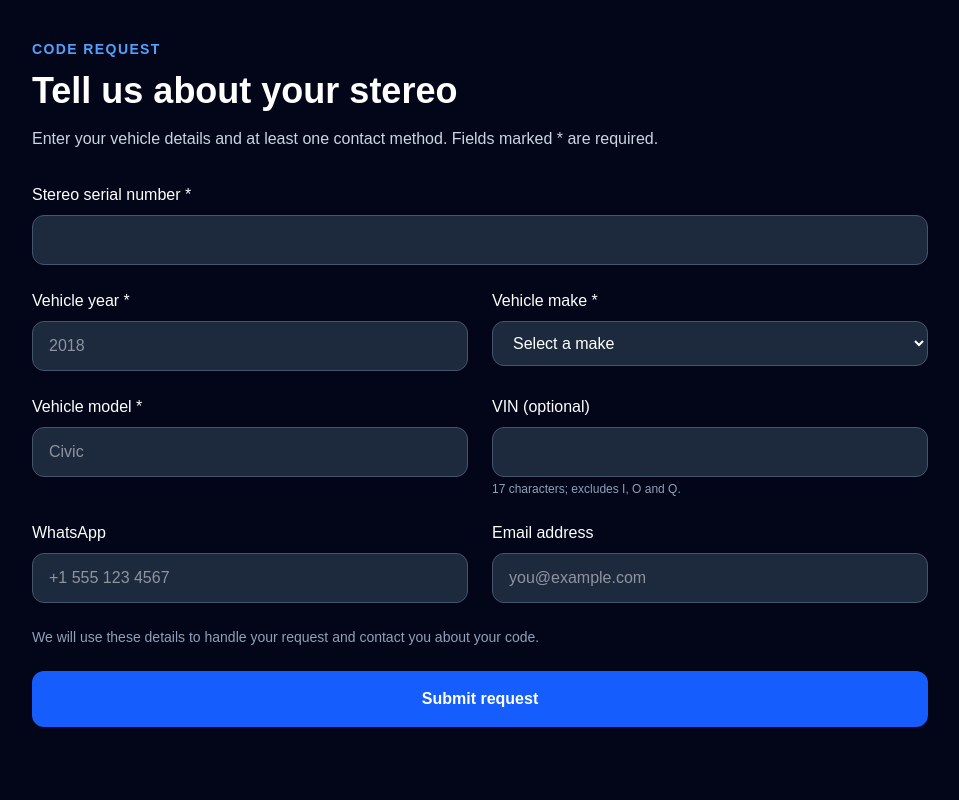
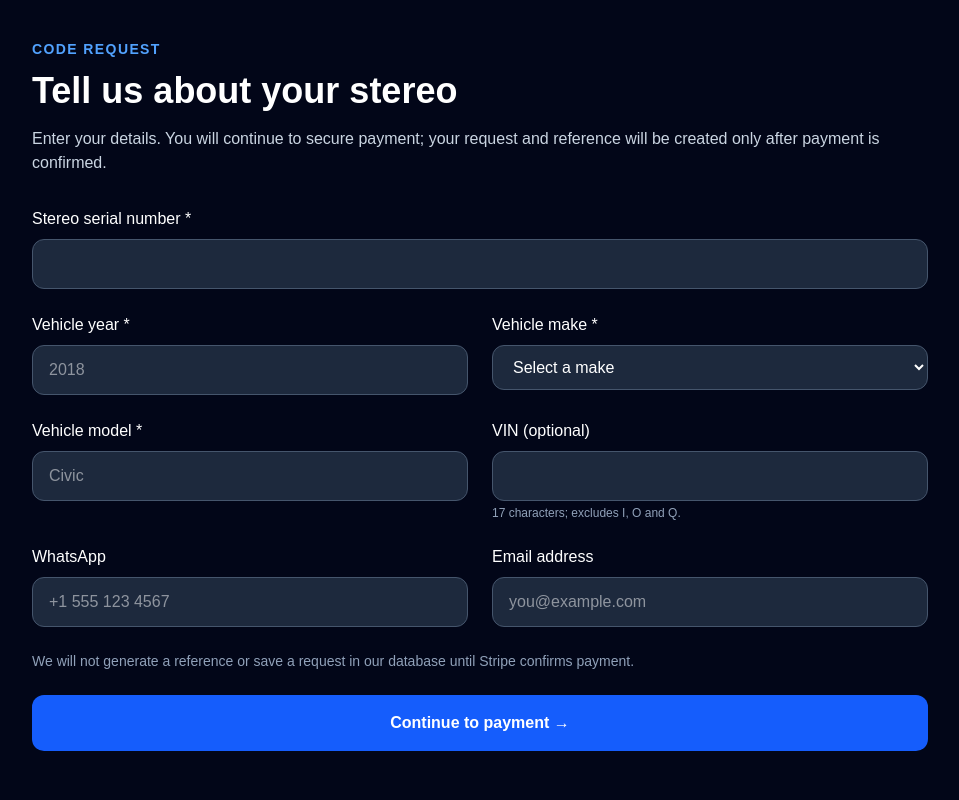
Before and after one commit to victornada2001-hash/Auto-Stereo-Codes---Car-Radio-Code-Service, a Next.js app in the folder app/: page / in a window 1280 px wide. Shown: the part 2300-3100 px from the top of the page, without its empty margins (160-1119 px from the left). Built offline with nearby package versions, Linux system fonts and the light colour scheme.

Commit message:
Redirect request form to Stripe checkout

```diff
--- a/app/app/page.tsx
+++ b/app/app/page.tsx
@@ -1,7 +1,8 @@
 "use client";
 
-import { useState, type FormEvent } from "react";
+import { useState } from "react";
 import Image from "next/image";
+import CheckoutRequestForm from "./CheckoutRequestForm";
 
 const brands = [
   "HONDA",
@@ -15,71 +16,6 @@ const brands = [
   "MERCEDES-BENZ",
   "AUDI",
 ];
-
-
-function RequestForm({ language }: { language: "en" | "es" }) {
-  const es = language === "es";
-  const [brand, setBrand] = useState("");
-  const [busy, setBusy] = useState(false);
-  const [message, setMessage] = useState("");
-  const [saved, setSaved] = useState(false);
-  const inputStyle = "mt-2 w-full rounded-xl border border-slate-600 bg-slate-800 px-4 py-3 text-white outline-none focus:border-blue-400 focus:ring-2 focus:ring-blue-400/30";
-  async function submit(event: FormEvent<HTMLFormElement>) {
-    event.preventDefault();
-    const form = event.currentTarget;
-    const data = new FormData(form);
-    const phone = String(data.get("phone") || "").trim();
-    const email = String(data.get("email") || "").trim();
-    setSaved(false);
-    if (!phone && !email) {
-      setMessage(es ? "Agrega tu WhatsApp o tu correo electrónico para poder contactarte." : "Add your WhatsApp number or email so we can contact you.");
-      return;
-    }
-    setBusy(true); setMessage("");
-    try {
-      const response = await fetch("/api/requests", {
-        method: "POST", headers: { "Content-Type": "application/json" },
-        body: JSON.stringify({ serial: data.get("serial"), year: data.get("year"), brand: brand === "OTHER" ? data.get("otherBrand") : brand, model: data.get("model"), phone, email, vin: data.get("vin"), language })
-      });
-      const result = await response.json();
-      if (!response.ok) {
-        setMessage(result.code === "NOT_CONFIGURED"
-          ? (es ? "Estamos preparando la recepción de solicitudes. Tus datos todavía no se han guardado; vuelve cuando el servicio esté habilitado." : "We are preparing request submissions. Your details have not been saved yet; please return when the service is ready.")
-          : result.code === "INVALID_INPUT"
-          ? (es ? "Revisa tus datos. Usa un teléfono válido o un correo electrónico y, si incluyes VIN, escribe sus 17 caracteres." : "Check your details. Use a valid phone number or email and, if provided, a 17-character VIN.")
-          : (es ? "No pudimos guardar la solicitud. Inténtalo de nuevo." : "We could not save your request. Please try again."));
-        return;
-      }
-      setSaved(true);
-      setMessage((es ? "Solicitud guardada. Tu folio es " : "Request saved. Your reference is ") + result.reference);
-      form.reset(); setBrand("");
-    } catch {
-      setMessage(es ? "No pudimos conectar. Tus datos no se han confirmado; inténtalo de nuevo." : "Unable to connect. Your request has not been confirmed; please try again.");
-    } finally { setBusy(false); }
-  }
-  return (
-    <section id="request-form" className="scroll-mt-24 bg-slate-950 px-6 py-20 text-white">
-      <div className="mx-auto max-w-4xl">
-        <p className="text-sm font-bold uppercase tracking-widest text-blue-400">{es ? "Solicitud de código" : "Code request"}</p>
-        <h2 className="mt-3 text-3xl font-bold md:text-4xl">{es ? "Cuéntanos sobre tu estéreo" : "Tell us about your stereo"}</h2>
-        <p className="mt-4 text-slate-300">{es ? "Completa los datos del vehículo y deja al menos un medio de contacto. Los campos con * son obligatorios." : "Enter your vehicle details and at least one contact method. Fields marked * are required."}</p>
-        <form onSubmit={submit} className="mt-8 grid gap-6 sm:grid-cols-2">
-          <label className="sm:col-span-2">{es ? "Número de serie del estéreo *" : "Stereo serial number *"}<input name="serial" required maxLength={100} autoComplete="off" className={inputStyle} /></label>
-          <label>{es ? "Año del vehículo *" : "Vehicle year *"}<input name="year" type="number" required min={1900} max={new Date().getFullYear()+1} placeholder="2018" className={inputStyle} /></label>
-          <label>{es ? "Marca del vehículo *" : "Vehicle make *"}<select name="brand" required value={brand} onChange={event => setBrand(event.target.value)} className={inputStyle}><option value="">{es ? "Selecciona una marca" : "Select a make"}</option>{brands.map(make => <option key={make} value={make}>{make}</option>)}<option value="OTHER">{es ? "Otra marca" : "Other make"}</option></select></label>
-          {brand === "OTHER" && <label className="sm:col-span-2">{es ? "Escribe la marca *" : "Enter the make *"}<input name="otherBrand" required maxLength={80} className={inputStyle}/></label>}
-          <label>{es ? "Modelo del vehículo *" : "Vehicle model *"}<input name="model" required maxLength={100} placeholder="Civic" className={inputStyle} /></label>
-          <label>{es ? "VIN (opcional)" : "VIN (optional)"}<input name="vin" minLength={17} maxLength={17} pattern="[A-HJ-NPR-Za-hj-npr-z0-9]{17}" autoComplete="off" className={inputStyle} /><span className="mt-1 block text-xs text-slate-400">{es ? "17 caracteres; no incluye I, O ni Q." : "17 characters; excludes I, O and Q."}</span></label>
-          <label>WhatsApp<input name="phone" type="tel" autoComplete="tel" maxLength={32} placeholder="+1 555 123 4567" className={inputStyle} /></label>
-          <label>{es ? "Correo electrónico" : "Email address"}<input name="email" type="email" autoComplete="email" maxLength={254} placeholder="you@example.com" className={inputStyle} /></label>
-          <p className="text-sm text-slate-400 sm:col-span-2">{es ? "Usaremos estos datos para atender tu solicitud y contactarte sobre el código." : "We will use these details to handle your request and contact you about your code."}</p>
-          {message && <p role={saved ? "status" : "alert"} className={"rounded-xl border p-4 sm:col-span-2 " + (saved ? "border-green-600 bg-green-950 text-green-100" : "border-amber-600 bg-amber-950 text-amber-100")}>{message}</p>}
-          <button disabled={busy} type="submit" className="rounded-xl bg-blue-600 px-6 py-4 font-bold text-white transition hover:bg-blue-500 disabled:cursor-wait disabled:opacity-60 sm:col-span-2">{busy ? (es ? "Enviando…" : "Submitting…") : (es ? "Enviar solicitud" : "Submit request")}</button>
-        </form>
-      </div>
-    </section>
-  );
-}
 
 export default function Home() {
   const [language, setLanguage] = useState<"en" | "es">("en");
@@ -436,7 +372,7 @@ export default function Home() {
         </div>
       </section>
 
-      <RequestForm language={language} />
+      <CheckoutRequestForm language={language} />
 
       {/* FOOTER */}
       <footer className="border-t border-slate-800 bg-slate-950 py-10">
```
